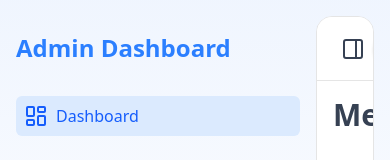
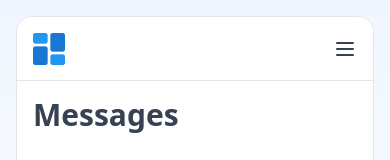
Before and after one commit to HarshalMargaj/saas-dashboard, a Next.js app: page /messages in a window 390 px wide. Shown: the top 160 px of the page. Built offline with nearby package versions, Linux system fonts and the light colour scheme; grey boxes are pictures that could not be loaded.

Commit message:
implement mobile responsiveness for sidebar and navbar with hamburger menu

```diff
--- /dev/null
+++ b/app/_components/MobileSidebar.jsx
@@ -0,0 +1,59 @@
+import React, { useRef } from "react";
+
+import {
+	LayoutDashboard,
+	MessageCircle,
+	UserRoundCog,
+	Users,
+	Bell,
+	Moon,
+} from "lucide-react";
+
+import { useRouter } from "next/navigation";
+import { useOnClickOutside } from "usehooks-ts";
+
+const items = [
+	{ id: 1, name: "Dashboard", icon: <LayoutDashboard />, path: "/dashboard" },
+	{ id: 2, name: "Members", icon: <Users />, path: "/members" },
+	{ id: 3, name: "Roles", icon: <UserRoundCog />, path: "/roles" },
+	{ id: 4, name: "Messages", icon: <MessageCircle />, path: "/messages" },
+	{ id: 5, name: "Notifications", icon: <Bell />, path: "" },
+	{ id: 6, name: "Theme", icon: <Moon />, path: "" },
+];
+
+const MobileSidebar = ({ setMenuVisible }) => {
+	const router = useRouter();
+	const dropdownRef = useRef();
+
+	useOnClickOutside(dropdownRef, () => setMenuVisible(false));
+
+	return (
+		<div
+			ref={dropdownRef}
+			className="md:hidden space-y-4 pb-4 text-gray-700 shadow-md rounded-md border border-neutral-100 w-[300px]"
+		>
+			<div className="flex gap-2 items-center p-2 border-b border-neutral-100">
+				<img
+					src="https://randomuser.me/api/portraits/men/36.jpg"
+					alt=""
+					className="rounded-full h-10 w-10"
+				/>
+				<div className="text-[#333333] font-semibold">Admin</div>
+			</div>
+			{items.map(item => (
+				<div
+					onClick={() => {
+						router.push(item.path);
+					}}
+					key={item.id}
+					className={`flex gap-2 items-center p-2  rounded-md cursor-pointer`}
+				>
+					{item.icon}
+					<div>{item.name}</div>
+				</div>
+			))}
+		</div>
+	);
+};
+
+export default MobileSidebar;
--- a/app/_components/Navbar.jsx
+++ b/app/_components/Navbar.jsx
@@ -1,6 +1,9 @@
-import { Bell, Moon, PanelRight, Sidebar } from "lucide-react";
-import React from "react";
+"use client";
+
+import { Bell, Menu, Moon, PanelRight, Sidebar } from "lucide-react";
+import React, { useState } from "react";
 import Tooltip from "./Tooltip";
+import MobileSidebar from "./MobileSidebar";
 
 const navbarIcons = [
 	{ id: 1, icon: <Moon size={20} />, name: "Theme" },
@@ -8,6 +11,7 @@ const navbarIcons = [
 ];
 
 const Navbar = ({ visible, setVisible }) => {
+	const [menuVisible, setMenuVisible] = useState(false);
 	const toggleSidebar = () => {
 		setVisible(!visible);
 	};
@@ -16,7 +20,7 @@ const Navbar = ({ visible, setVisible }) => {
 		<div className="h-16 px-4 border-b border-neutral-200 flex items-center justify-between bg-white text-gray-700">
 			<div
 				onClick={toggleSidebar}
-				className="hover:bg-blue-50 rounded-md p-2"
+				className="hidden md:block hover:bg-blue-50 rounded-md p-2"
 			>
 				{!visible ? (
 					<Sidebar className="cursor-pointer" />
@@ -24,17 +28,29 @@ const Navbar = ({ visible, setVisible }) => {
 					<PanelRight className="cursor-pointer" />
 				)}
 			</div>
+			<div className="relative flex items-center gap-2 justify-between w-full">
+				<img src="/dashboard.png" className="h-8 w-8 md:hidden" />
+				<Menu
+					className="md:hidden"
+					onClick={() => setMenuVisible(true)}
+				/>
+				{menuVisible && (
+					<div className="bg-white absolute top-12 right-0 z-10">
+						<MobileSidebar setMenuVisible={setMenuVisible} />
+					</div>
+				)}
+			</div>
 			<div className="flex items-center gap-4">
 				{navbarIcons.map(icon => (
 					<div
 						key={icon.id}
-						className="relative group p-2 shadow-sm bg-white rounded-full cursor-pointer"
+						className="hidden md:block relative group p-2 shadow-sm bg-white rounded-full cursor-pointer"
 					>
 						{icon.icon}
 						<Tooltip label={icon.name} />
 					</div>
 				))}
-				<div className="flex gap-2 items-center">
+				<div className="md:flex gap-2 items-center hidden">
 					<div className="text-[#333333] font-semibold">Admin</div>
 					<img
 						src="https://randomuser.me/api/portraits/men/36.jpg"
--- a/app/_components/Sidebar.jsx
+++ b/app/_components/Sidebar.jsx
@@ -5,6 +5,7 @@ import {
 	MessageCircle,
 	UserRoundCog,
 	Users,
+
 } from "lucide-react";
 import React, { useState } from "react";
 import { useRouter } from "next/navigation";
@@ -23,8 +24,8 @@ const Sidebar = ({ visible }) => {
 	return (
 		<div
 			className={`py-8 pl-4 transition-all duration-300 ease-in-out ${
-				visible ? "w-[300px]" : "w-20 flex items-center flex-col"
-			} space-y-8 `}
+				visible ? "w-[300px]" : "w-20 items-center flex-col"
+			} space-y-8 hidden md:flex md:flex-col`}
 		>
 			<h1 className="text-2xl font-bold text-blue-500">
 				{visible ? (
```
